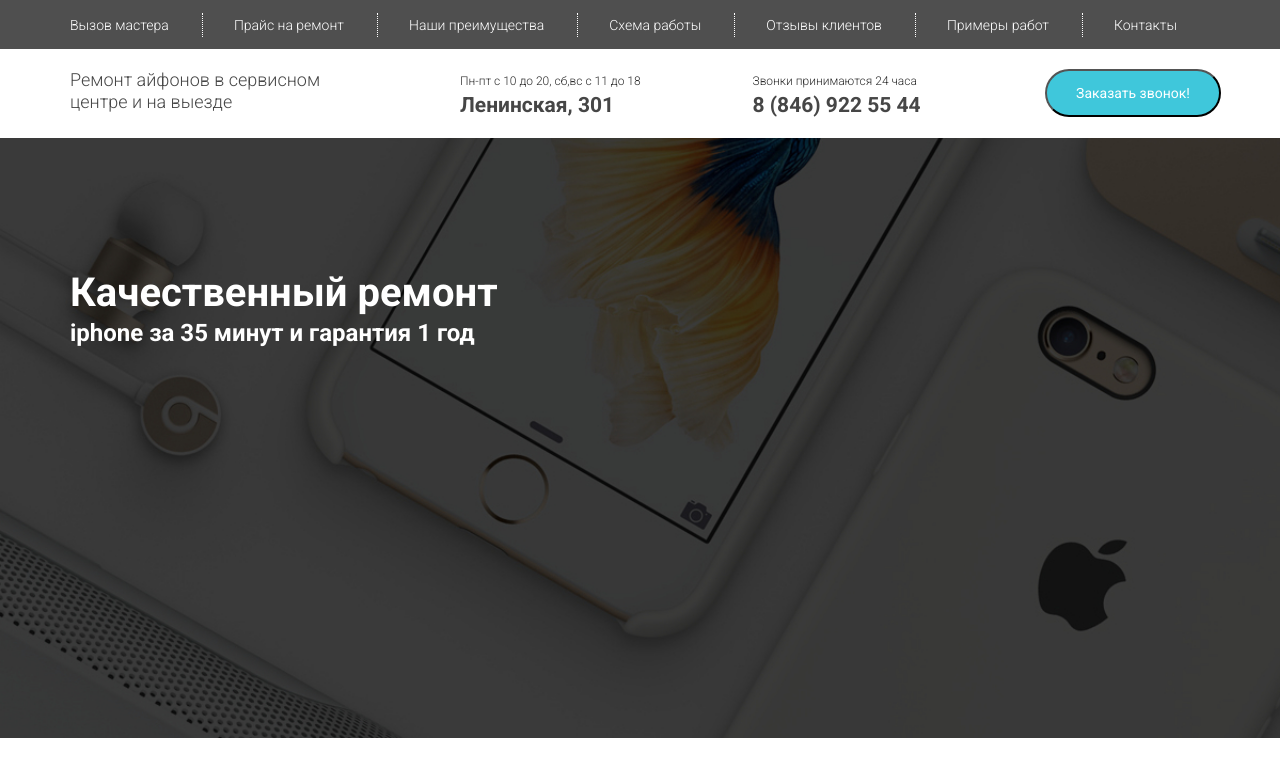
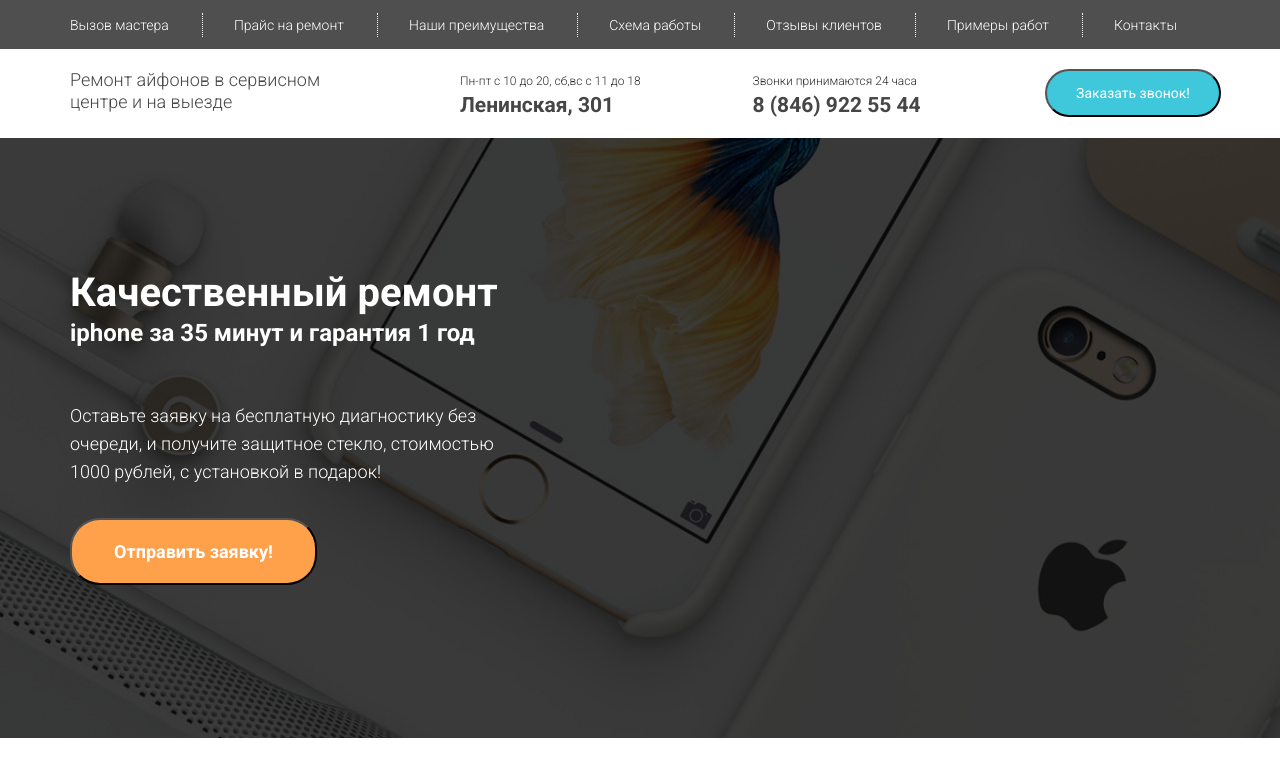
Before and after one commit to VitalyZibulski/React-App-with-slider, a React (Create React App) app: page / in a window 1280 px wide. Shown: the top 776 px of the page. Built offline with nearby package versions, Linux system fonts and the light colour scheme.

Commit message:
change main

```diff
--- a/src/components/Main.js
+++ b/src/components/Main.js
@@ -18,6 +18,28 @@ const Repair = styled.div`
 	}
 `
 
+const LightText = styled.div`
+	color: #ffffff;
+	font-size: 18px;
+	font-weight: 300;
+	line-height: 28px;
+	margin-top:54px;
+`
+
+const CallBtn = styled.button`
+	width: 247px;
+	height: 67px;
+	margin-top:32px;
+	background-color: #ffa14b;
+	border-radius:30px;
+	color: #ffffff;
+	font-size: 18px;
+	font-weight: bold;
+	line-height: 24px;
+`
+
+
+
 class Main extends React.Component{
 	render(){
 		return(
@@ -26,8 +48,15 @@ class Main extends React.Component{
 					<Repair>Качественный ремонт
 					<span>iphone за 35 минут и гарантия 1 год</span>
 					</Repair>
+					<LightText>Оставьте заявку на бесплатную диагностику без очереди,
+					и получите защитное стекло, стоимостью 1000 рублей,
+					с установкой в подарок!
+					</LightText>
+					<CallBtn>Отправить заявку!
+					</CallBtn>
 				</Col>
 				<Col lg={6} lgOffset={1}>
+
 				</Col>
 			</Row>
 		)
```
